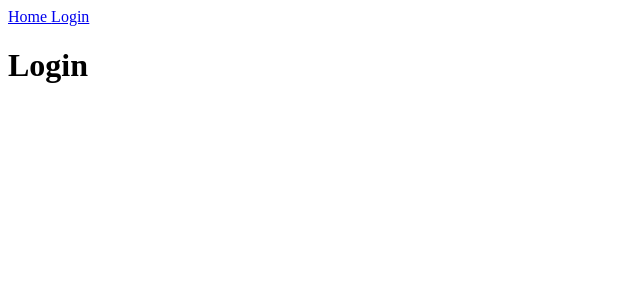
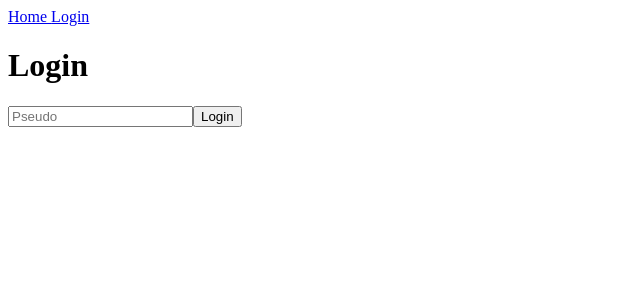
Before and after one commit to Drakx116/easy-nextjs-auth, a Next.js app in the folder app/: page /login in a window 1280 px wide. Shown: the top 300 px of the page, without its empty margins (0-640 px from the left). Built offline with nearby package versions, Linux system fonts and the light colour scheme.

Commit message:
Add /login logic

```diff
--- /dev/null
+++ b/app/components/Forms/Login.jsx
@@ -0,0 +1,43 @@
+import React, { useState } from 'react';
+import {useRouter} from 'next/router';
+
+const Login = () => {
+    const router = useRouter();
+
+    const [ pseudo, setPseudo ] = useState('');
+
+    const login = (e) => {
+        e.preventDefault();
+
+        if(pseudo) {
+            fetch('http://localhost:5000/auth/login', {
+                method: 'POST',
+                body: JSON.stringify({ pseudo: pseudo }),
+                headers: {
+                    'Content-Type': 'application/json'
+                }
+            })
+                .then( res => res.json() )
+                .then( data => {
+                    if(!data.error) {
+                        router.push('/');
+                    }
+
+                    alert(data.error);
+                })
+
+                .catch( error => console.log(error) );
+        }
+    };
+
+    return(
+        <div className={'form login-form'}>
+            <form action='' method='POST' onSubmit={ login }>
+                <input type='text' placeholder='Pseudo' onChange={ (e) => setPseudo(e.target.value) } />
+                <input type="submit" value="Login" />
+            </form>
+        </div>
+    );
+};
+
+export default Login;
--- a/app/pages/login.jsx
+++ b/app/pages/login.jsx
@@ -1,15 +1,17 @@
+import React from "react";
 import Header from "../components/Header";
-import React from "react";
+import Login from "../components/Forms/Login";
 
-export default function Login() {
+const login = () => {
     return(
         <div className="container">
             <div className="page">
                 <Header />
-                <h1 className={"page-title"}>
-                    Login
-                </h1>
+                <h1 className={"page-title"}> Login </h1>
+                <Login />
             </div>
         </div>
     );
-}
+};
+
+export default login;
```
